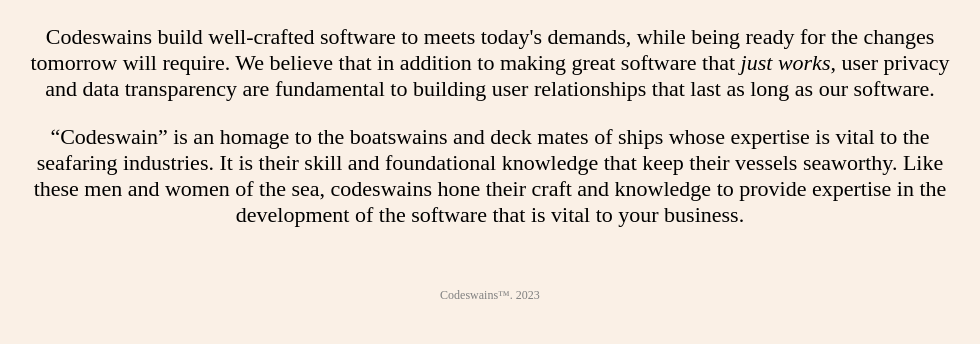
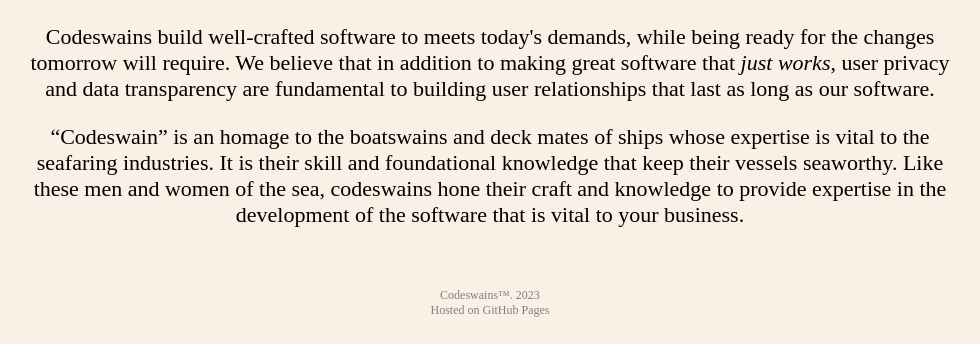
Before and after one commit to Codeswains/codeswains.GitHub.io, a plain HTML site: page index.html in a window 1280 px wide. Shown: the part 605-949 px from the top of the page, without its empty margins (150-1130 px from the left). Drawn offline with Linux system fonts and the light colour scheme; a web font is replaced by a local one.

Commit message:
Update index.html

```diff
--- a/index.html
+++ b/index.html
@@ -25,6 +25,6 @@
 
 <p>&ldquo;Codeswain&rdquo; is an homage to the boatswains and deck mates of ships whose expertise is vital to the seafaring industries. It is their skill and foundational knowledge that keep their vessels seaworthy. Like these men and women of the sea, codeswains hone their craft and knowledge to provide expertise in the development of the software that is vital to your business.</p>
 
-<p id="legal">Codeswains&trade;. 2023</p>
+<p id="legal">Codeswains&trade;. 2023<br>Hosted on GitHub Pages</p>
 </body>
 </html>
```
